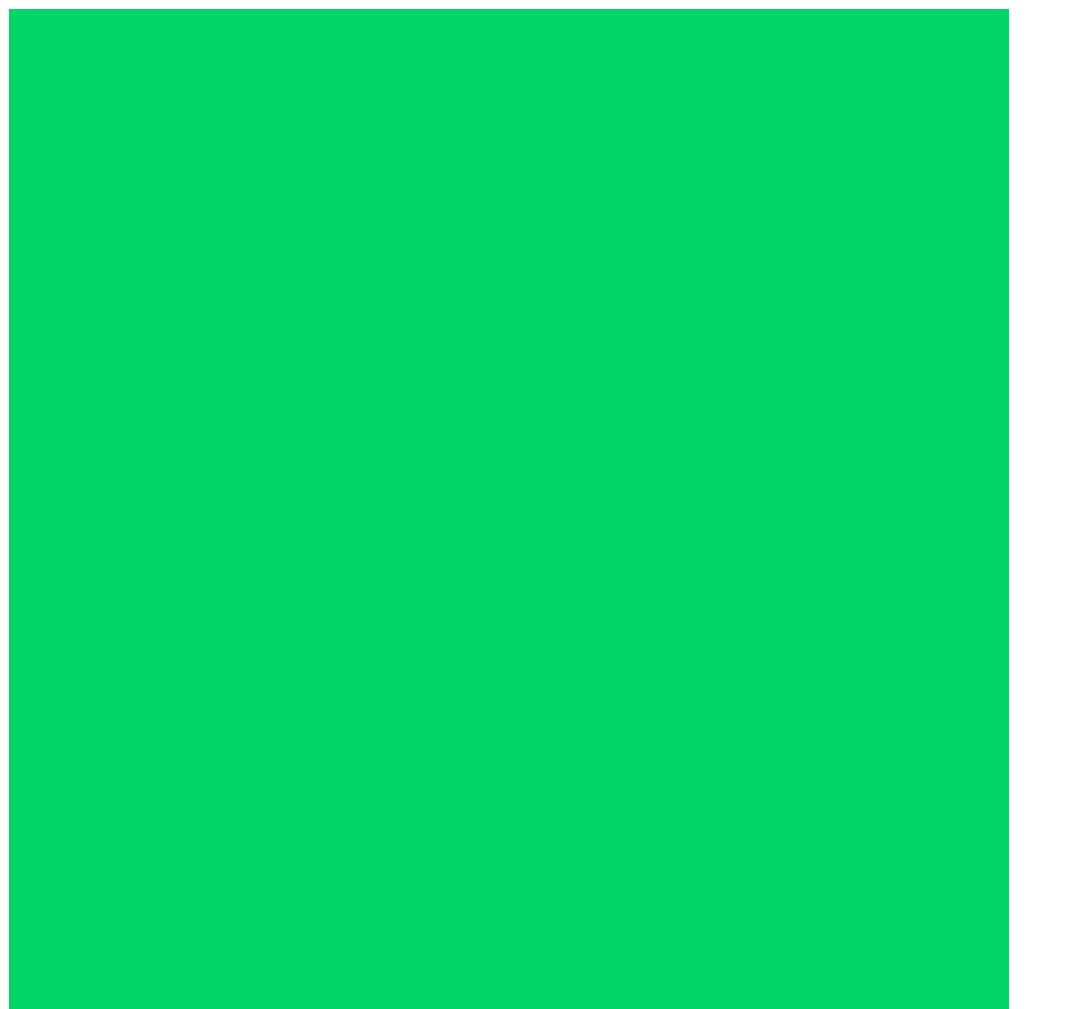
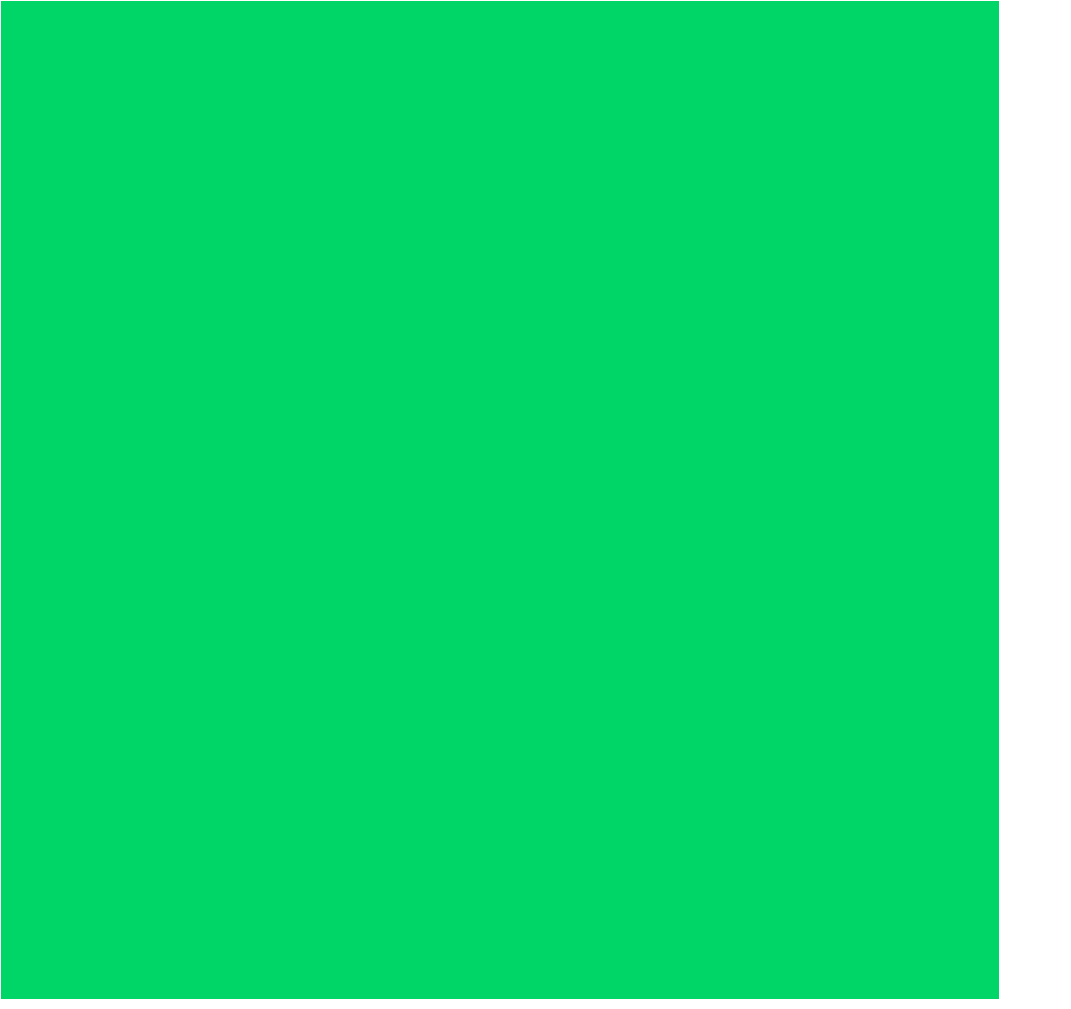
Before and after one commit to anushkavhatkar/editorial-illustration, a plain HTML site: page index.html in a window 1280 px wide. Shown: the whole page, without its empty margins (0-1071 px from the left). Drawn offline with Linux system fonts and the light colour scheme.

Commit message:
added css refresh to html

```diff
--- a/index.html
+++ b/index.html
@@ -6,12 +6,12 @@
     <meta name="viewport" content="width=device-width, initial-scale=1.0">
     <title>Editorial Illustration</title>
     <link rel="stylesheet" href="styles.css">
+    <link rel="stylesheet" href="refresh.css">
     <script defer src="script.js"></script>
 </head>
 <body>
 
     <div id="canvas">
-        <!-- <img src="/assets/1.png"> -->
     </div>
 
 </body>
```
